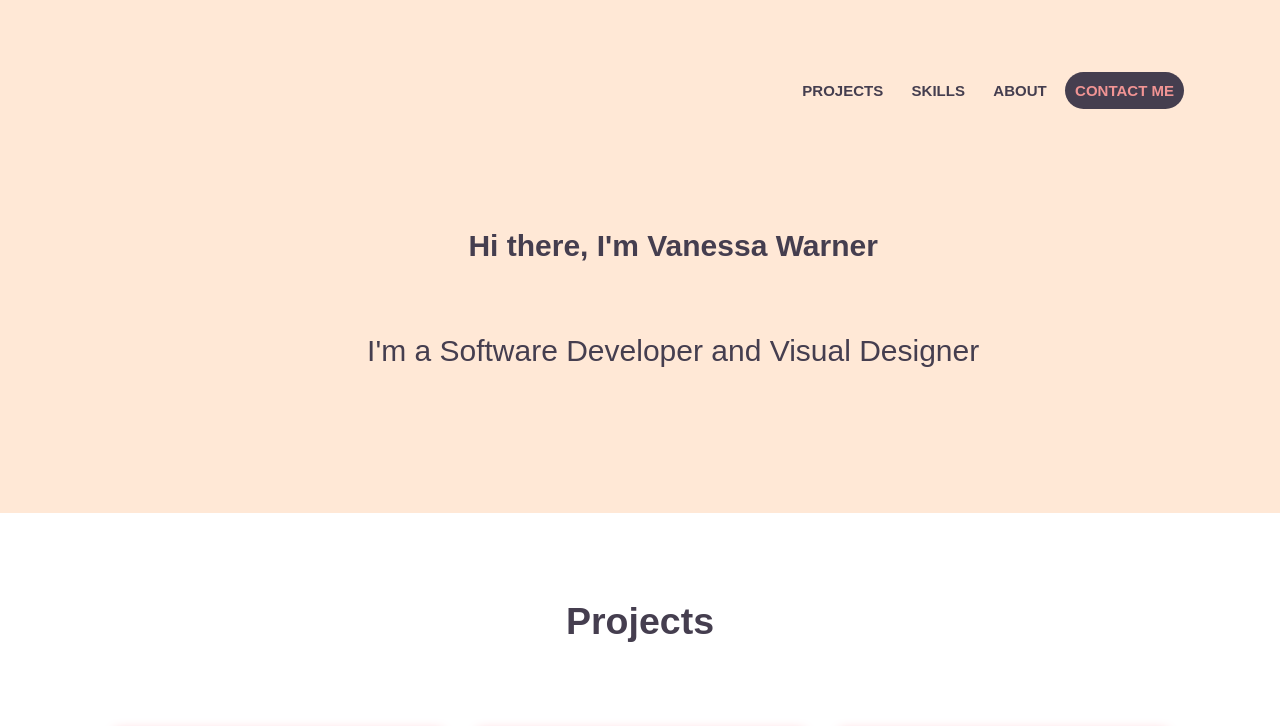
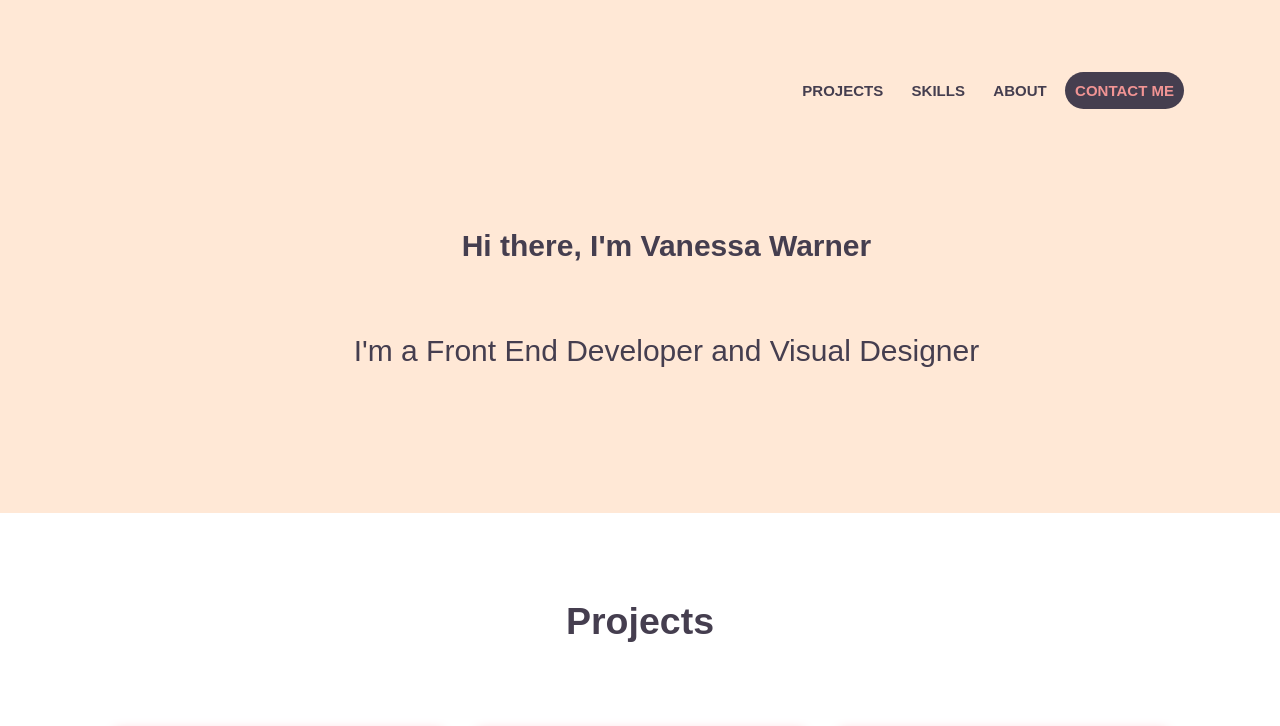
Before and after one commit to n4ss8/PortfolioWebsite, a website built with Parcel: page index.html in a window 1280 px wide. Shown: the top 726 px of the page. Built offline with nearby package versions, Linux system fonts and the light colour scheme.

Commit message:
updating projects

```diff
--- a/index.html
+++ b/index.html
@@ -36,7 +36,7 @@
   </nav>
 <div class="header-title">
   <h1>Hi there, I'm Vanessa Warner</h1>
-  <h2>I'm a Software Developer and Visual Designer</h2>
+  <h2>I'm a Front End Developer and Visual Designer</h2>
 </div>
   </div>
 </header>
```
